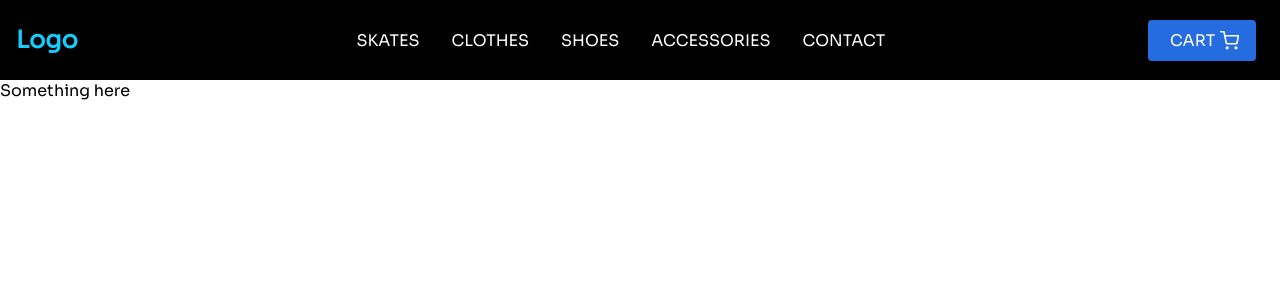
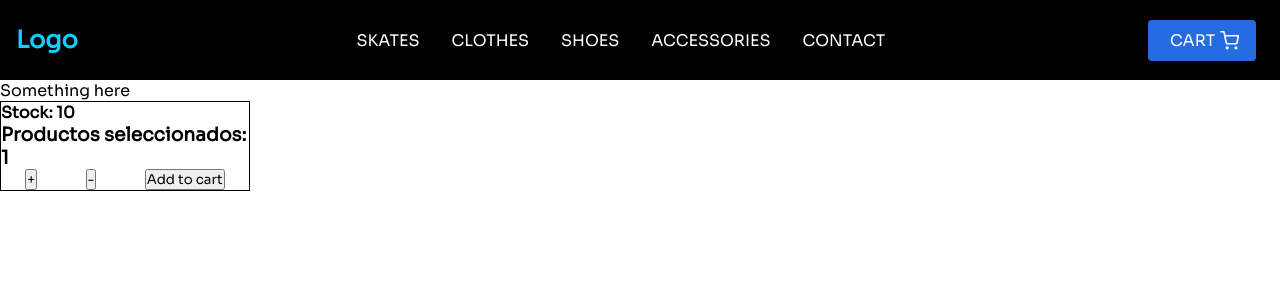
Before and after one commit to sebastianagomez/Sebs-SkateShop, a React (Create React App) app: page / in a window 1280 px wide. Shown: the top 300 px of the page. Built offline with nearby package versions, Linux system fonts and the light colour scheme.

Commit message:
Item Count button commit

```diff
--- /dev/null
+++ b/src/components/Containers/ItemCount.js
@@ -0,0 +1,30 @@
+import React, { useState } from "react";
+import "./style.css"
+
+export function ItemCount({ stock, initial, onAdd }) {
+    let [count, setCount] = useState(initial);
+
+    function addProduct() {
+        setCount(count + 1);
+    }
+
+    function restProduct() {
+        setCount(count - 1);
+    }
+
+    return (
+        <div className="itemCount">
+            <h4>Stock: {stock} </h4>
+            <h3>Productos seleccionados: {count} </h3>
+            <div className="myCustomBlockCount">
+                <button onClick={addProduct} disabled={count === stock}>
+                    +
+                </button>
+                <button onClick={restProduct} disabled={count < 1}>
+                    -
+                </button>
+                <button onClick={() => onAdd(count)}>Add to cart</button>
+            </div>
+        </div>
+    );
+}
--- a/src/components/Containers/ItemListContainer.js
+++ b/src/components/Containers/ItemListContainer.js
@@ -1,9 +1,22 @@
 import React from "react";
+import { ItemCount } from "./ItemCount";
 
-const ItemListContainer = ({greeting}) => {
-    return (
-        <p>{greeting}</p>
-    )
-}
+export function ItemListContainer({ greeting }) {
+    function showCantityProducts(total) {
+        console.log(`la cantidad total es ${total}`);
+    };
+
+    // const ItemListContainer = ({greeting}) => {
+        return (
+            <div>
+                <p>{greeting}</p>
+                <ItemCount
+                    stock={10}
+                    initial={1}
+                    onAdd={showCantityProducts}
+                />
+            </div>
+        );
+};
 
 export default ItemListContainer
--- /dev/null
+++ b/src/components/Containers/style.css
@@ -0,0 +1,10 @@
+.itemCount{
+    display: block;
+    border: 1px solid black;
+    width: 250px;
+}
+
+.myCustomBlockCount{
+    display: flex;
+    justify-content: space-around;
+}
```
Also changed, not shown: src/App.js (line endings or trailing spaces).
